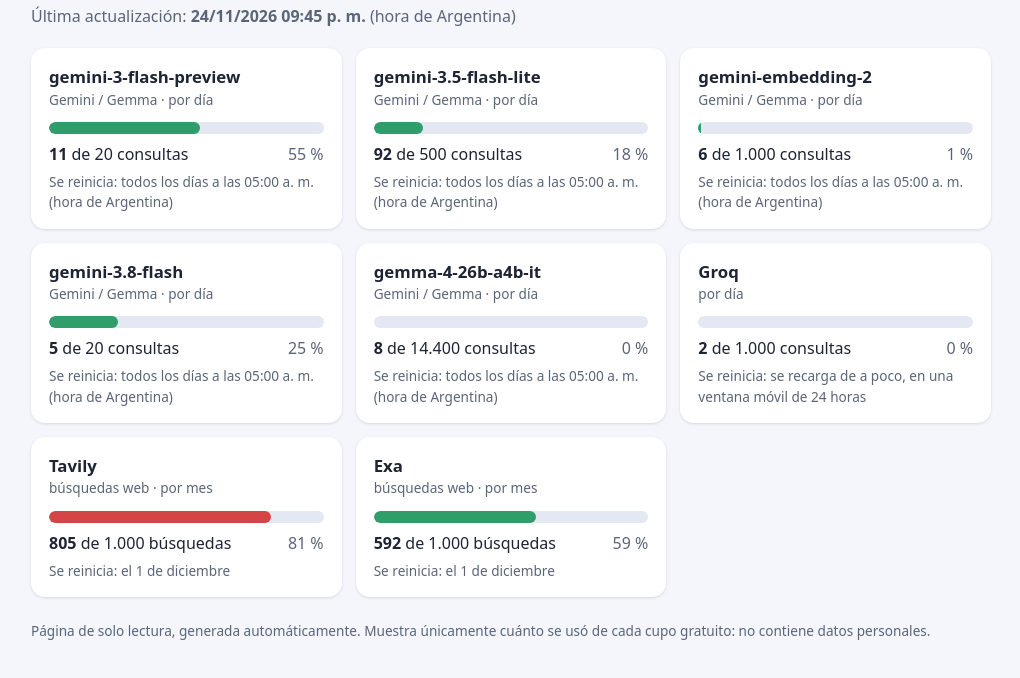
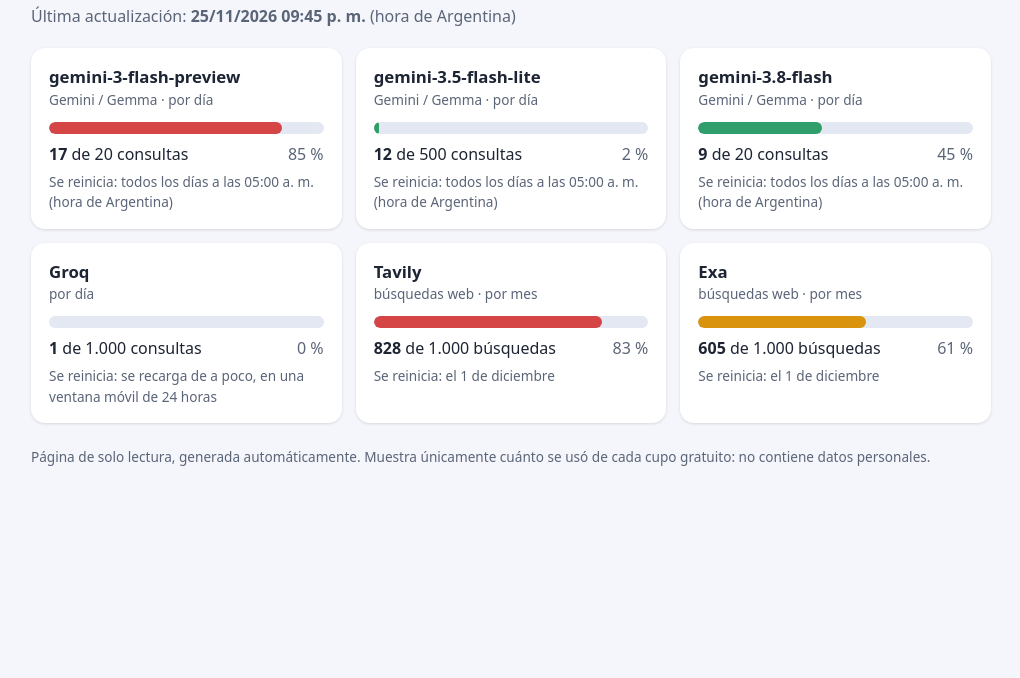
Before and after one commit to cucchetti/cucchetti.github.io, a plain HTML site: page cupos/index.html in a window 1280 px wide. Shown: the part 62-740 px from the top of the page, without its empty margins (129-1149 px from the left). Drawn offline with Linux system fonts and the light colour scheme.

Commit message:
Cupos: actualización 25/11/2026 09:45 p. m.

```diff
--- a/cupos/index.html
+++ b/cupos/index.html
@@ -28,45 +28,29 @@ footer { margin-top: 24px; color: var(--suave); font-size: .85rem; }
 <body>
 <main>
 <h1>Cupos de IAs gratuitas</h1>
-<p class="sub">Última actualización: <strong>24/11/2026 09:45 p. m.</strong> (hora de Argentina)</p>
+<p class="sub">Última actualización: <strong>25/11/2026 09:45 p. m.</strong> (hora de Argentina)</p>
 <section class="rejilla">
 <article class="tarjeta">
   <h2>gemini-3-flash-preview</h2>
   <p class="tipo">Gemini / Gemma · por día</p>
-  <div class="barra bajo" role="progressbar" aria-valuenow="55" aria-valuemin="0" aria-valuemax="100"><span style="width:55%"></span></div>
-  <p class="cifras"><strong>11</strong> de 20 consultas <span class="pct">55&nbsp;%</span></p>
+  <div class="barra alto" role="progressbar" aria-valuenow="85" aria-valuemin="0" aria-valuemax="100"><span style="width:85%"></span></div>
+  <p class="cifras"><strong>17</strong> de 20 consultas <span class="pct">85&nbsp;%</span></p>
 
   <p class="reinicio">Se reinicia: todos los días a las 05:00 a. m. (hora de Argentina)</p>
 </article>
 <article class="tarjeta">
   <h2>gemini-3.5-flash-lite</h2>
   <p class="tipo">Gemini / Gemma · por día</p>
-  <div class="barra bajo" role="progressbar" aria-valuenow="18" aria-valuemin="0" aria-valuemax="100"><span style="width:18%"></span></div>
-  <p class="cifras"><strong>92</strong> de 500 consultas <span class="pct">18&nbsp;%</span></p>
-
-  <p class="reinicio">Se reinicia: todos los días a las 05:00 a. m. (hora de Argentina)</p>
-</article>
-<article class="tarjeta">
-  <h2>gemini-embedding-2</h2>
-  <p class="tipo">Gemini / Gemma · por día</p>
-  <div class="barra bajo" role="progressbar" aria-valuenow="1" aria-valuemin="0" aria-valuemax="100"><span style="width:1%"></span></div>
-  <p class="cifras"><strong>6</strong> de 1.000 consultas <span class="pct">1&nbsp;%</span></p>
+  <div class="barra bajo" role="progressbar" aria-valuenow="2" aria-valuemin="0" aria-valuemax="100"><span style="width:2%"></span></div>
+  <p class="cifras"><strong>12</strong> de 500 consultas <span class="pct">2&nbsp;%</span></p>
 
   <p class="reinicio">Se reinicia: todos los días a las 05:00 a. m. (hora de Argentina)</p>
 </article>
 <article class="tarjeta">
   <h2>gemini-3.8-flash</h2>
   <p class="tipo">Gemini / Gemma · por día</p>
-  <div class="barra bajo" role="progressbar" aria-valuenow="25" aria-valuemin="0" aria-valuemax="100"><span style="width:25%"></span></div>
-  <p class="cifras"><strong>5</strong> de 20 consultas <span class="pct">25&nbsp;%</span></p>
-
-  <p class="reinicio">Se reinicia: todos los días a las 05:00 a. m. (hora de Argentina)</p>
-</article>
-<article class="tarjeta">
-  <h2>gemma-4-26b-a4b-it</h2>
-  <p class="tipo">Gemini / Gemma · por día</p>
-  <div class="barra bajo" role="progressbar" aria-valuenow="0" aria-valuemin="0" aria-valuemax="100"><span style="width:0%"></span></div>
-  <p class="cifras"><strong>8</strong> de 14.400 consultas <span class="pct">0&nbsp;%</span></p>
+  <div class="barra bajo" role="progressbar" aria-valuenow="45" aria-valuemin="0" aria-valuemax="100"><span style="width:45%"></span></div>
+  <p class="cifras"><strong>9</strong> de 20 consultas <span class="pct">45&nbsp;%</span></p>
 
   <p class="reinicio">Se reinicia: todos los días a las 05:00 a. m. (hora de Argentina)</p>
 </article>
@@ -74,23 +58,23 @@ footer { margin-top: 24px; color: var(--suave); font-size: .85rem; }
   <h2>Groq</h2>
   <p class="tipo">por día</p>
   <div class="barra bajo" role="progressbar" aria-valuenow="0" aria-valuemin="0" aria-valuemax="100"><span style="width:0%"></span></div>
-  <p class="cifras"><strong>2</strong> de 1.000 consultas <span class="pct">0&nbsp;%</span></p>
+  <p class="cifras"><strong>1</strong> de 1.000 consultas <span class="pct">0&nbsp;%</span></p>
 
   <p class="reinicio">Se reinicia: se recarga de a poco, en una ventana móvil de 24 horas</p>
 </article>
 <article class="tarjeta">
   <h2>Tavily</h2>
   <p class="tipo">búsquedas web · por mes</p>
-  <div class="barra alto" role="progressbar" aria-valuenow="81" aria-valuemin="0" aria-valuemax="100"><span style="width:81%"></span></div>
-  <p class="cifras"><strong>805</strong> de 1.000 búsquedas <span class="pct">81&nbsp;%</span></p>
+  <div class="barra alto" role="progressbar" aria-valuenow="83" aria-valuemin="0" aria-valuemax="100"><span style="width:83%"></span></div>
+  <p class="cifras"><strong>828</strong> de 1.000 búsquedas <span class="pct">83&nbsp;%</span></p>
 
   <p class="reinicio">Se reinicia: el 1 de diciembre</p>
 </article>
 <article class="tarjeta">
   <h2>Exa</h2>
   <p class="tipo">búsquedas web · por mes</p>
-  <div class="barra bajo" role="progressbar" aria-valuenow="59" aria-valuemin="0" aria-valuemax="100"><span style="width:59%"></span></div>
-  <p class="cifras"><strong>592</strong> de 1.000 búsquedas <span class="pct">59&nbsp;%</span></p>
+  <div class="barra medio" role="progressbar" aria-valuenow="61" aria-valuemin="0" aria-valuemax="100"><span style="width:61%"></span></div>
+  <p class="cifras"><strong>605</strong> de 1.000 búsquedas <span class="pct">61&nbsp;%</span></p>
 
   <p class="reinicio">Se reinicia: el 1 de diciembre</p>
 </article>
```
